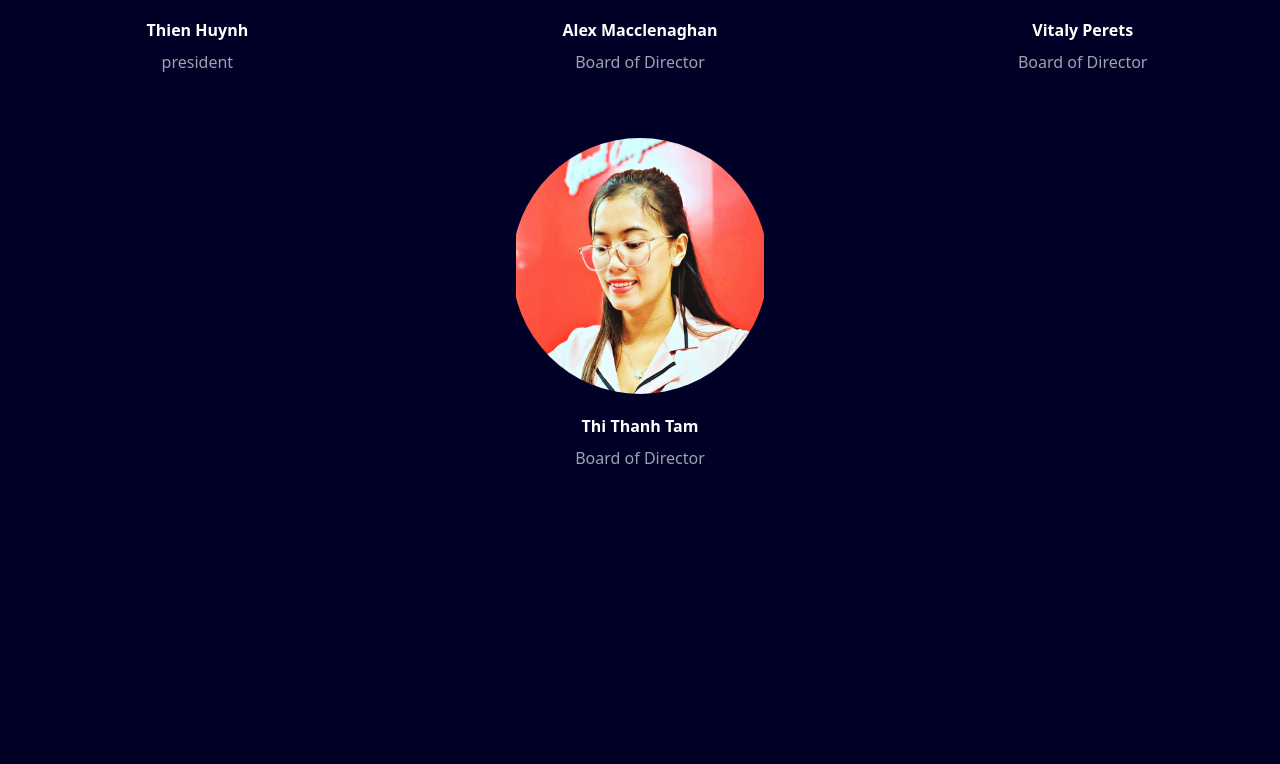
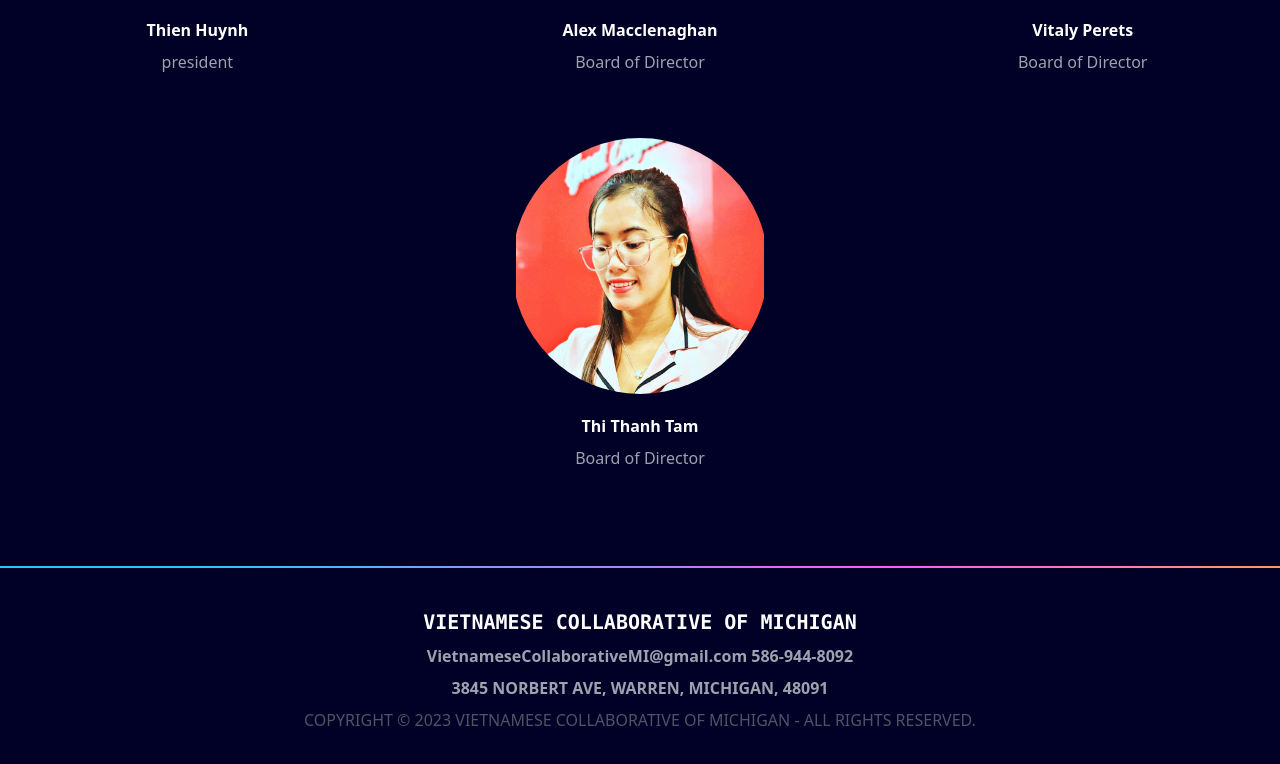
Before and after one commit to tuan0101/react-collaborative, a React (Create React App) app: page / in a window 1280 px wide. Shown: the part 4537-5301 px from the top of the page. Before the commit the page ends 5103 px from the top, so only its background shows below. Built offline with nearby package versions, Linux system fonts and the light colour scheme.

Commit message:
Footer Page

```diff
--- a/src/App.js
+++ b/src/App.js
@@ -12,6 +12,7 @@
 import LineGradient from "./hooks/LineGradient";
 import { useState } from "react";
 import useMediaQuery from "./hooks/useMediaQuery";
+import Footer from "./scenes/Footer";
 
 
 
@@ -98,6 +99,13 @@
           selectedPage={selectedPage} setSelectedPage={setSelectedPage}
         />
       </div>
+
+      <LineGradient />
+      <div  className="my-10 pb-12">
+        <Footer
+          selectedPage={selectedPage} setSelectedPage={setSelectedPage}
+        />
+      </div>
     </div>
   );
 }
--- /dev/null
+++ b/src/scenes/Footer.jsx
@@ -0,0 +1,31 @@
+
+
+const Footer = ({ setSelectedPage }) => {
+    return (
+      <section
+        id="staff"
+        className="text-center pb-30"
+      >
+          <div>
+              <h3 className="text-xl font-bold font-mono">
+                VIETNAMESE COLLABORATIVE OF MICHIGAN
+              </h3>
+              <div className="text-center font-semibold w-[82%] mx-auto text-gray-400">
+                  <p className="pt-2">
+                  VietnameseCollaborativeMI@gmail.com 586-944-8092
+                  </p>
+                  <p className="pt-2">
+                  3845 NORBERT AVE, WARREN, MICHIGAN, 48091
+                  </p>
+                  <p className="pt-2 text-gray-600 font-thin ">
+                  COPYRIGHT © 2023 VIETNAMESE COLLABORATIVE OF MICHIGAN - ALL RIGHTS RESERVED.
+                  </p>
+              </div>
+
+          </div>
+
+      </section>
+    );
+  };
+
+  export default Footer;
--- a/src/scenes/Staff.jsx
+++ b/src/scenes/Staff.jsx
@@ -12,9 +12,9 @@
 
       {/* SKILLS */}
       <div className="md:flex mt-16 gap-32">
-        {/* EXPERIENCE */}
+        {/* Thien Huynh */}
         <motion.div
-          className="md:w-1/3 lg:ml-10"
+          className="md:w-1/3 lg:ml-10 md:mt-0 xs:mt-10"
           initial="hidden"
           whileInView="visible"
           viewport={{ once: true, amount: 0.5 }}
@@ -44,7 +44,7 @@
 
         {/* INNOVATIVE */}
         <motion.div
-          className="md:w-1/3"
+          className="md:w-1/3 md:mt-0 xs:mt-10"
           initial="hidden"
           whileInView="visible"
           viewport={{ once: true, amount: 0.5 }}
@@ -69,9 +69,9 @@
             </p>
           </div>
         </motion.div>
-        {/* IMAGINATIVE */}
+        {/* Vitaly */}
         <motion.div
-          className="md:w-1/3 lg:mr-10"
+          className="md:w-1/3 lg:mr-10 md:mt-0 xs:mt-10"
           initial="hidden"
           whileInView="visible"
           viewport={{ once: true, amount: 0.5 }}
@@ -98,9 +98,9 @@
         </motion.div>
       </div>
       <div className="md:flex mt-16 gap-32">
-        {/* EXPERIENCE */}
+        {/* Tam */}
         <motion.div
-          className="w-[100%]" //change this to 2/3 when adding more member
+          className="w-[100%] md:mt-0 xs:mt-10" //change this to 2/3 when adding more member
           initial="hidden"
           whileInView="visible"
           viewport={{ once: true, amount: 0.5 }}
```
